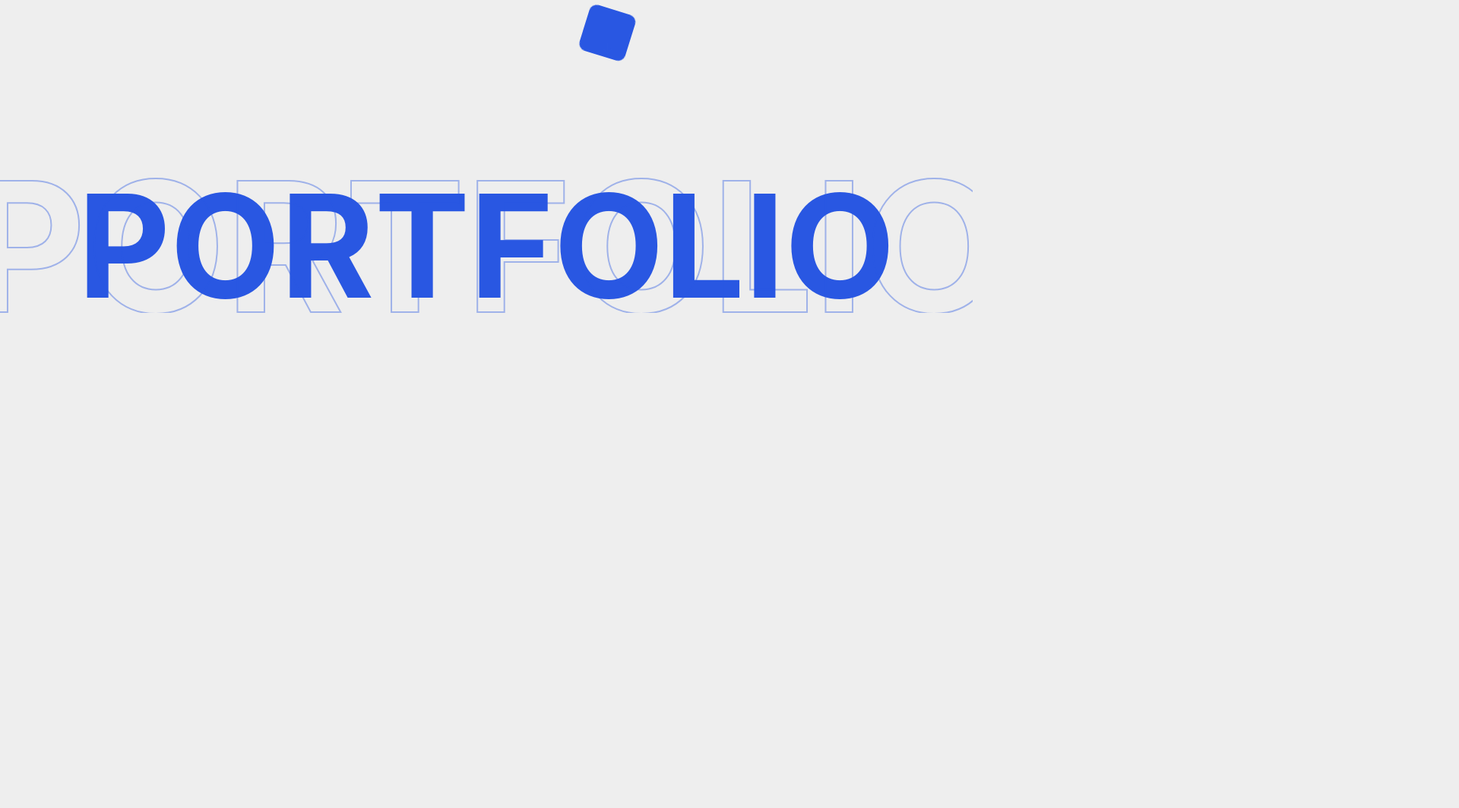
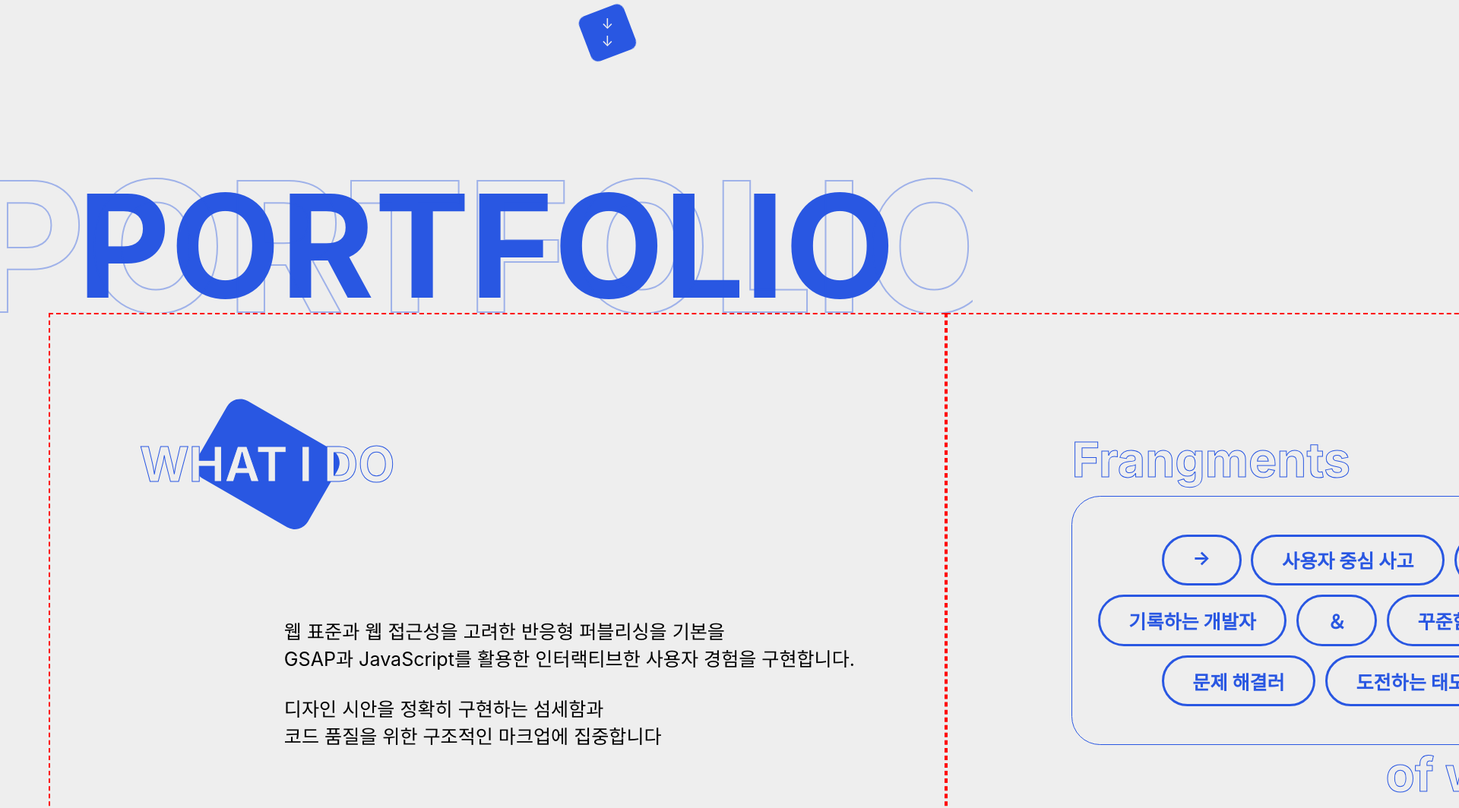
Before and after one commit to gyuhyeon6201/project.github.io, a plain HTML site: page 0602_Blue_Project/index.html in a window 1280 px wide. Shown: the part 388-1452 px from the top of the page at 76% size, 1920 px wide, since content can reach past the window. Before the commit the page ends 800 px from the top, so only its background shows below. Drawn offline with nearby package versions, Linux system fonts and the light colour scheme; a web font is replaced by a local one.

Commit message:
create Blue_Project

```diff
--- a/0602_Blue_Project/css/style.css
+++ b/0602_Blue_Project/css/style.css
@@ -1,22 +1,23 @@
 @charset "utf-8";
 
-:root{
+:root {
     --main-color: #2957e2;
     --sub-color: #eee;
     --sub-font: 5rem;
 }
 
-html{
+html {
     /* 폰트사이즈를 기본 10px로 설정 10/16=0.625(px) -> 62.5(%) */
     /* font-size: 62.5%; */
     font-size: 0.98vw;
 }
-body{
+body {
     background-color: #eee;
+    overflow-x: hidden;
 }
 
 /* logo */
-#logo{
+#logo {
     z-index: 100;
     position: fixed;
     top: 2rem;
@@ -27,7 +28,7 @@ body{
     background-color: var(--main-color);
     animation: logoFade 3s linear infinite;
 }
-#logo>li{
+#logo > li {
     position: absolute;
     top: 0;
     left: 0;
@@ -39,46 +40,51 @@ body{
     color: var(--sub-color);
     transition: top 0.5s;
 }
-#logo>li:nth-child(1){
+#logo > li:nth-child(1) {
     top: 0;
 }
-#logo>li:nth-child(2){
+#logo > li:nth-child(2) {
     top: 100%;
 }
-#logo:hover>li:nth-child(1){
+#logo:hover > li:nth-child(1) {
     top: 100%;
 }
-#logo:hover>li:nth-child(2){
+#logo:hover > li:nth-child(2) {
     top: 0;
 }
 @keyframes logoFade {
-    0%, 100%{opacity: 1;}
-    50% {opacity: 0.5;}
+    0%,
+    100% {
+        opacity: 1;
+    }
+    50% {
+        opacity: 0.5;
+    }
 }
 
 /* header */
-header{
+header {
     height: 100vh;
     position: relative;
     overflow: hidden;
 }
-nav{
+nav {
     position: absolute;
     top: 17%;
     width: 100%;
     display: flex;
     justify-content: center;
 }
-ul.gnb{
+ul.gnb {
     width: 50%;
     font-size: 3rem;
     font-weight: bolder;
 }
-ul.gnb>li{
+ul.gnb > li {
     position: relative;
 }
-ul.gnb>li::before{
-    content: '';
+ul.gnb > li::before {
+    content: "";
     position: absolute;
     top: 0;
     left: -1rem;
@@ -89,32 +95,32 @@ ul.gnb>li::before{
     z-index: -1;
     transition: 0.5s;
 }
-ul.gnb>li:hover::before{
+ul.gnb > li:hover::before {
     width: 100%;
 }
-ul.gnb>li:hover>li{
+ul.gnb > li:hover > li {
     transition: 0.5s;
     transform-origin: left center;
 }
-ul.gnb>li:hover>a{
+ul.gnb > li:hover > a {
     transform: scale(1.3);
     color: var(--sub-color);
 }
-ul.title{
+ul.title {
     width: 30%;
     font-size: 1.3rem;
 }
-ul.title>li{
+ul.title > li {
     margin: 1rem;
 }
-.arrow-wrap{
+.arrow-wrap {
     width: 5rem;
     height: 5rem;
     position: absolute;
     top: 50%;
     left: 60%;
 }
-.arrow-wrap>.arrow-box{
+.arrow-wrap > .arrow-box {
     width: 100%;
     height: 100%;
     border-radius: 10px;
@@ -122,32 +128,23 @@ ul.title>li{
     transform: rotate(30deg);
     animation: rotateBox 10s linear infinite;
 }
-@keyframes rotateBox{
-    0%{transform: rotate(0);}
-    100%{transform: rotate(360deg);}
+@keyframes rotateBox {
+    0% {
+        transform: rotate(0);
+    }
+    100% {
+        transform: rotate(360deg);
+    }
 }
-.arrow-wrap>.arrow{
+.arrow-wrap > .arrow {
     position: absolute;
     top: 50%;
     left: 50%;
-    transform: translate(-50%,-50%);
+    transform: translate(-50%, -50%);
     color: var(--sub-color);
     font-size: 1.5rem;
 }
-/* .arrow-wrap>.arrow>p{
-    animation: arrowBlink 1.2s linear infinite;
-}
-.arrow-wrap>.arrow>p:nth-child(1){
-    animation-delay: 0s;
-}
-.arrow-wrap>.arrow>p:nth-child(2){
-    animation-delay: 0.5s;
-}
-@keyframes arrowBlink {
-    0%, 100% { opacity: 1; }
-    50% { opacity: 0; }
-} */
-header>h1{
+header > h1 {
     font-size: 15rem;
     color: var(--main-color);
     width: 100%;
@@ -155,14 +152,111 @@ header>h1{
     position: absolute;
     bottom: -2rem;
 }
-header>h1::before{
-    content: 'PORTFOLIO';
+header > h1::before {
+    content: "PORTFOLIO";
     font-size: 19rem;
     color: transparent;
     -webkit-text-stroke: 2px var(--main-color);
     position: absolute;
     top: 50%;
     left: 50%;
-    transform: translate(-50%,-50%);
+    transform: translate(-50%, -50%);
     opacity: 0.4;
 }
+
+/* 공통사항 */
+article {
+    width: 100%;
+    height: 100vh;
+    border: 2px dashed red;
+}
+
+/* about me */
+section#about {
+    width: 90%;
+    margin: 0 auto;
+}
+.about-wrap {
+    /* width: 100%; */
+    width: 300%;
+    display: flex;
+}
+
+#about .info {
+    padding: 5rem;
+    position: relative;
+}
+#about .info h2 {
+    font-size: var(--sub-font);
+    display: inline-block;
+    position: absolute;
+    top: 20%;
+    left: 10%;
+    color: var(--sub-color);
+    -webkit-text-stroke: 1px var(--main-color);
+}
+#about .info h2:before {
+    content: "";
+    z-index: -1;
+    position: absolute;
+    top: 50%;
+    left: 50%;
+    transform: translate(-50%, -50%) rotate(30deg);
+    width: 50%;
+    /* height: 100%; */
+    aspect-ratio: 1/0.7; /* 비율처리 x:y */
+    background-color: var(--main-color);
+    border-radius: 20px;
+}
+#about .info p {
+    font-size: 2rem;
+    position: absolute;
+    top: 50%;
+    right: 10%;
+}
+
+/* .word */
+#about .word {
+    display: flex;
+    justify-content: center;
+    align-items: center;
+}
+#about .word-wrap {
+    display: flex;
+    flex-direction: column;
+}
+#about .word-wrap > h2 {
+    font-size: 5rem;
+    color: transparent;
+    -webkit-text-stroke: 1px var(--main-color);
+}
+#about .word-wrap > h2.top {
+    text-align: left;
+    margin-bottom: 0.8rem;
+}
+#about .word-wrap > h2.bottom {
+    text-align: right;
+}
+#about .keyword {
+    border: 1px solid var(--main-color);
+    padding: 3rem 6rem;
+    border-radius: 3rem;
+}
+#about .keyword > li {
+    display: flex;
+    gap: 1rem;
+    margin: 1rem 0;
+}
+#about .keyword > li > p {
+    color: var(--main-color);
+    font-weight: bolder;
+    font-size: 2rem;
+    border: 3px solid var(--main-color);
+    border-radius: 3rem;
+    padding: 1rem 3rem;
+    transition: 0.5s;
+}
+#about .keyword > li > p.yes:hover{
+    background-color: var(--main-color);
+    color: var(--sub-color);
+}
--- a/0602_Blue_Project/index.html
+++ b/0602_Blue_Project/index.html
@@ -33,8 +33,14 @@
                     <li><a href="#contact">CONTACT</a></li>
                 </ul>
                 <ul class="title">
-                    <li>웹 퍼플리셔이자 <br>프론트엔드 개발자를 꿈꾸는 <br>황규현의 포트폴리오를 소개합니다</li>
-                    <li>디자인 툴부터 <br>인터랙티브한 웹 구현까지 <br>배움과 성장의 여정을 보여드립니다</li>
+                    <li>
+                        웹 퍼플리셔이자 <br />프론트엔드 개발자를 꿈꾸는
+                        <br />황규현의 포트폴리오를 소개합니다
+                    </li>
+                    <li>
+                        디자인 툴부터 <br />인터랙티브한 웹 구현까지
+                        <br />배움과 성장의 여정을 보여드립니다
+                    </li>
                 </ul>
             </nav>
             <div class="arrow-wrap">
@@ -47,18 +53,67 @@
             <h1>PORTFOLIO</h1>
         </header>
         <!-- ABOUT ME -->
-        <section id="about"></section>
+        <section id="about">
+            <div class="about-wrap">
+                <article class="info">
+                    <h2>WHAT I DO</h2>
+                    <p>
+                        웹 표준과 웹 접근성을 고려한 반응형 퍼블리싱을 기본을
+                        <br />GSAP과 JavaScript를 활용한 인터랙티브한 사용자
+                        경험을 구현합니다. <br />
+                        <br />
+                        디자인 시안을 정확히 구현하는 섬세함과 <br />코드 품질을
+                        위한 구조적인 마크업에 집중합니다
+                    </p>
+                </article>
+                <article class="word">
+                    <div class="word-wrap">
+                        <h2 class="top">Frangments</h2>
+                        <ul class="keyword">
+                            <li>
+                                <p>→</p>
+                                <p class="yes">사용자 중심 사고</p>
+                                <p class="yes">디테일 집착러</p>
+                            </li>
+                            <li>
+                                <p class="yes">기록하는 개발자</p>
+                                <p>＆</p>
+                                <p class="yes">꾸준함의 힘</p>
+                            </li>
+                            <li>
+                                <p class="yes">문제 해결러</p>
+                                <p class="yes">도전하는 태도</p>
+                                <p>←</p>
+                            </li>
+                        </ul>
+                        <h2 class="bottom">of who I am</h2>
+                    </div>
+                </article>
+                <article class="info">
+                    <h2>MY JOURNEY</h2>
+                    <p>
+                        디자인 툴 사용부터 시작해 HTML/CSS 퍼블리싱 <br />그리고
+                        JavaScript와 GSAP을 통한 인터랙션 구현까지
+                        <br />단계적으로 쌓아온 경험을 바탕으로 <br />지금은
+                        React와 같은 프레임웨크에서도 도전하고 있습니다 <br />
+                        <br />
+                        시행착오를 겪으며 배운 것들을 기록하고 공유하는 과정
+                        속에서
+                        <br />더 나은 웹 개발자가 되어가고 있습니다
+                    </p>
+                </article>
+            </div>
+        </section>
+        <section id="projects">
             <article></article>
             <article></article>
             <article></article>
-        <section id="projects"></section>
+        </section>
+        <section id="skill">
             <article></article>
             <article></article>
             <article></article>
-        <section id="skill"></section>
-        <article></article>
-        <article></article>
-        <article></article>
+        </section>
         <footer></footer>
         <!-- script -->
         <script src="https://cdn.jsdelivr.net/npm/gsap@3.13.0/dist/gsap.min.js"></script>
--- a/0602_Blue_Project/script/pc.js
+++ b/0602_Blue_Project/script/pc.js
@@ -1,26 +1,82 @@
+gsap.registerPlugin(ScrollTrigger);
+
 // header 영역의 title이 오른쪽에서 왼쪽으로 이동
 const $headerMsg = document.querySelectorAll("header .title li");
-gsap.from($headerMsg,{
+gsap.from($headerMsg, {
     x: 300,
     opacity: 0,
     duration: 1,
-    stagger: 0.5
+    stagger: 0.5,
 });
 
 // 화살표가 위에서 아래로 이동, 1번 화살표 실행 후 2번 화살표 실행
-gsap.set(".arrow>p",{y:0});
-const tl = gsap.timeline({repeat:-1});
-tl.to(".arrow>p",{
-    y:0,
-    opacity:1,
-    stagger:0.5,
-    duration:0.2,
-    ease:"power1.out"
-})
-.to(".arrow>p",{
-    y:10,
-    opacity:0,
-    stagger:0.2,
-    duration:0.2,
-    ease:"power1.out"
+gsap.set(".arrow>p", { y: 0 });
+const tl = gsap.timeline({ repeat: -1 });
+tl.to(".arrow>p", {
+    y: 0,
+    opacity: 1,
+    stagger: 0.5,
+    duration: 0.2,
+    ease: "power1.out",
+}).to(".arrow>p", {
+    y: 10,
+    opacity: 0,
+    stagger: 0.2,
+    duration: 0.2,
+    ease: "power1.out",
 });
+
+// h1태그는 scale이 변경, bounce.out 처리
+gsap.from("header>h1", {
+    scale: 0.7,
+    opacity: 0,
+    duration: 1,
+    ease: "bounce.out",
+});
+
+// about 영역을 가로로 스크롤 되게 처리
+const $aboutWrap = document.querySelector("#about>.about-wrap");
+const scrollWidth = $aboutWrap.scrollWidth - window.innerWidth;
+const horizonScroll = gsap.to($aboutWrap, {
+    x: -scrollWidth,
+    duration: 1,
+    scrollTrigger: {
+        trigger: "#about",
+        start: "top top",
+        end: "+=" + scrollWidth,
+        pin: true,
+        scrub: true,
+    },
+});
+
+// about info 에 있는 p태그들은 오른쪽에서 왼쪽으로 이동
+const $aboutMsg = document.querySelectorAll("#about .info p");
+$aboutMsg.forEach((msg) => {
+    gsap.from(msg, {
+        x: 200,
+        opacity: 0,
+        duration: 1,
+        scrollTrigger: {
+            trigger: msg,
+            containerAnimation: horizonScroll, // 가로 스크롤일 경우 필수 항목
+            start: "left 90%",
+            toggleActions: "play reverse play reverse"
+        },
+    });
+});
+
+
+// keyword 부분이 가로로 왔다갔다 실행
+const $keywordList = document.querySelectorAll(".keyword>li");
+$keywordList.forEach((elem,idx)=>{
+    const posX = (idx===1)? 50:-50;
+    gsap.fromTo(elem,{
+        x: posX,
+    },{
+        x: -posX,
+        duration:1,
+        repeat:-1,
+        yoyo: true,
+        ease: "none"
+    });
+});
```
Lines whose indentation alone changed are shown as unchanged.
